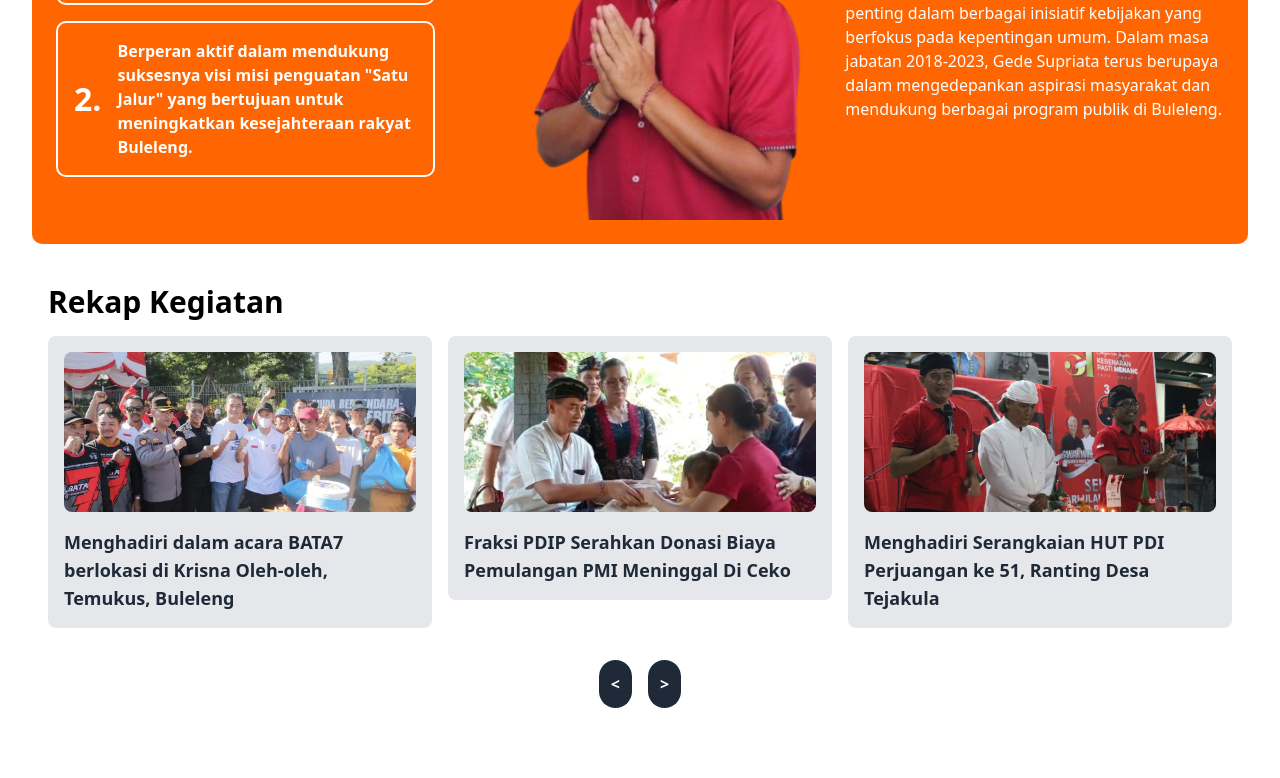
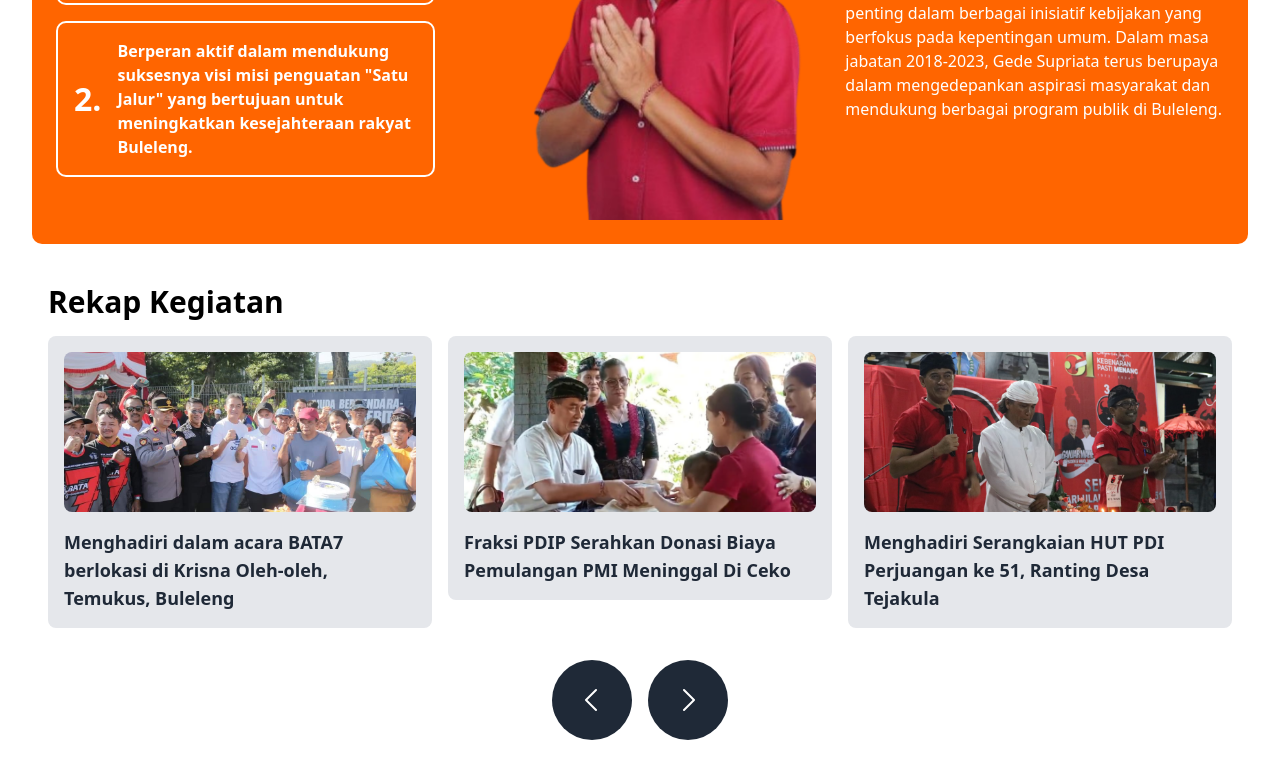
Before and after one commit to RamzGxz/landing-page-denpasar, a React (Vite) app: page / in a window 1280 px wide. Shown: the part 307-1085 px from the top of the page. Built offline with nearby package versions, Linux system fonts and the light colour scheme.

Commit message:
update rekap kegiatan1

```diff
--- a/src/components/rekapKegiatan.jsx
+++ b/src/components/rekapKegiatan.jsx
@@ -1,5 +1,7 @@
 // src/rekapKegiatan.jsx
 import React, { useState } from 'react';
+import { CaretLeft, CaretRight } from '@phosphor-icons/react';
+
 
 const RekapKegiatan = () => {
   const activities = [
@@ -88,8 +90,8 @@ const RekapKegiatan = () => {
                 ))}
               </div>
               <div className="flex justify-center mt-4">
-                <button onClick={handlePrevClick} className="p-3 rounded-full bg-gray-800 mx-2 text-white font-extrabold">&lt;</button>
-                <button onClick={handleNextClick} className="p-3 rounded-full bg-gray-800 mx-2 text-white font-extrabold">&gt;</button>
+                <button onClick={handlePrevClick} className="p-6 rounded-full bg-gray-800 mx-2"><CaretLeft size={32} color="white" /></button>
+                <button onClick={handleNextClick} className="p-6 rounded-full bg-gray-800 mx-2"><CaretRight size={32} color="white" /></button>
               </div>
             </div>
           </div>
```
